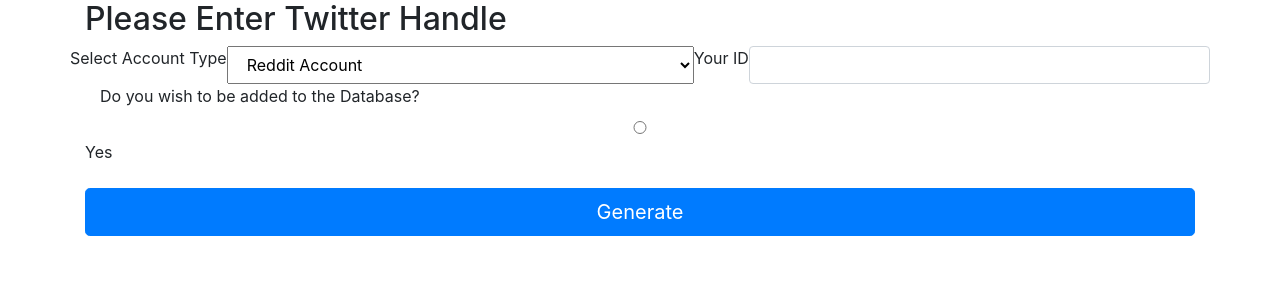
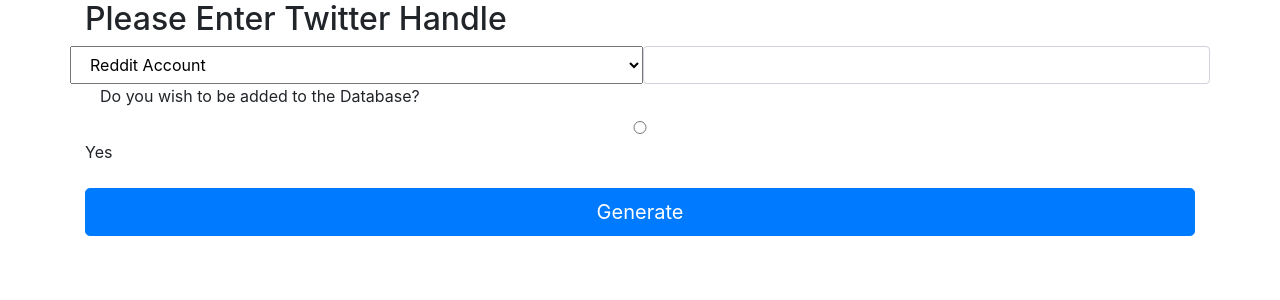
Before and after one commit to skyepurchase/HexBridgeChallenge, a Flask app: template templates/index.html in a window 1280 px wide. Shown: the top 300 px of the page. Run offline with Flask 2, Linux system fonts and the light colour scheme; the template is opened without the code that fills it, so the values that code supplies are empty; some libraries are stand-ins or nearby versions.

Commit message:
Removed weird UI stuff

```diff
--- a/templates/index.html
+++ b/templates/index.html
@@ -22,13 +22,11 @@
         <form class="form-twitter-id" role="form">
             <h2 class="form-twitter-id-heading">Please Enter Twitter Handle</h2>
             <div class="row" id="idForm">
-                <label for="social">Select Account Type</label>
                 <select class="col" id="social" name="dropdown">
                     <option value="both" name="both" selected>Both</option>
                     <option value="twitter" selected>Twitter Account</option>
                     <option value="reddit" selected>Reddit Account</option>
                 </select>
-                <label for="inputID">Your ID</label>
                 <input type="text" id="inputID" name="ID" class="col form-control" required/>
             </div>
             <label for="consent" class="col">Do you wish to be added to the Database?</label>
```
